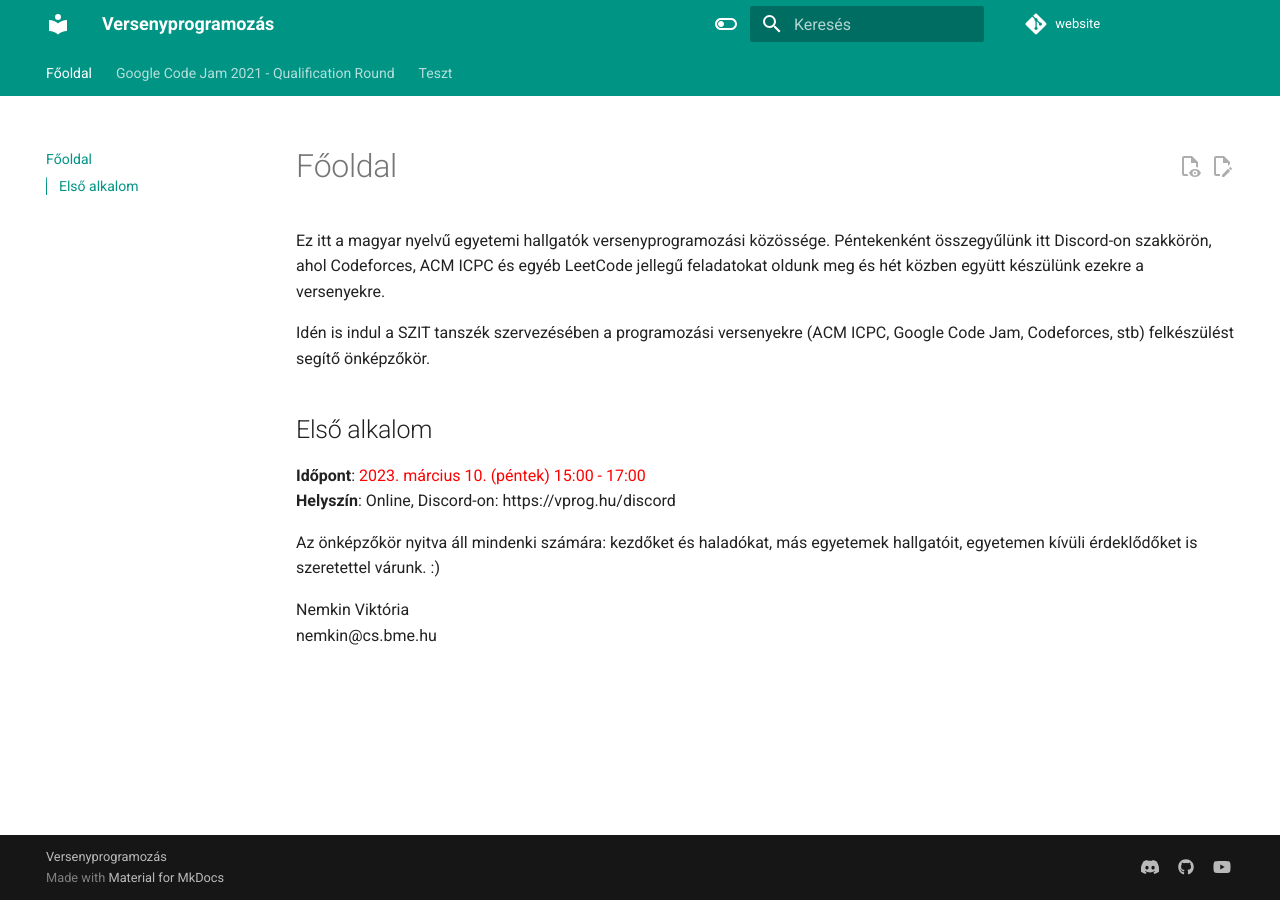
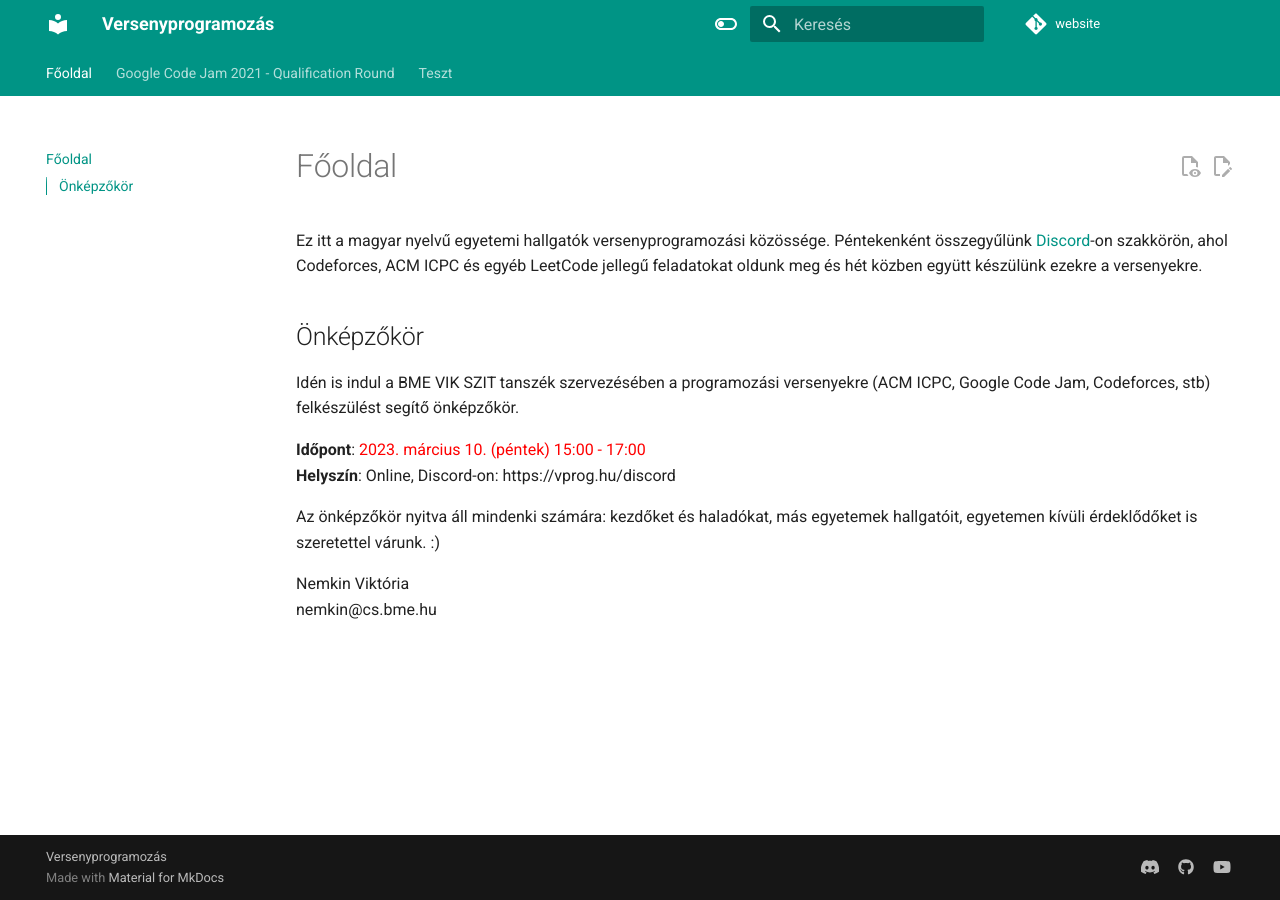
Before and after one commit to nemkin/versenyprogramozas-hu, an MkDocs documentation site: the page built from docs/index.md, in a window 1280 px wide. Built offline with MkDocs 1.6.1 and Material for MkDocs 9.7.7, drawn with Linux system fonts in a browser that asks for light colours; comment, search, counter and statistics services are not loaded.

Commit message:
Update index.md

```diff
--- a/docs/index.md
+++ b/docs/index.md
@@ -1,10 +1,10 @@
 # Főoldal
 
-Ez itt a magyar nyelvű egyetemi hallgatók versenyprogramozási közössége. Péntekenként összegyűlünk itt Discord-on szakkörön, ahol Codeforces, ACM ICPC és egyéb LeetCode jellegű feladatokat oldunk meg és hét közben együtt készülünk ezekre a versenyekre.
+Ez itt a magyar nyelvű egyetemi hallgatók versenyprogramozási közössége. Péntekenként összegyűlünk <a href="https://vprog.hu/discord">Discord</a>-on szakkörön, ahol Codeforces, ACM ICPC és egyéb LeetCode jellegű feladatokat oldunk meg és hét közben együtt készülünk ezekre a versenyekre.
 
-Idén is indul a SZIT tanszék szervezésében a programozási versenyekre (ACM ICPC, Google Code Jam, Codeforces, stb) felkészülést segítő önképzőkör.
+## Önképzőkör
 
-## Első alkalom
+Idén is indul a BME VIK SZIT tanszék szervezésében a programozási versenyekre (ACM ICPC, Google Code Jam, Codeforces, stb) felkészülést segítő önképzőkör.
 
 **Időpont**: <span style="color:red">2023. március 10. (péntek) 15:00 - 17:00</span>
 **Helyszín**: Online, Discord-on: https://vprog.hu/discord
```
